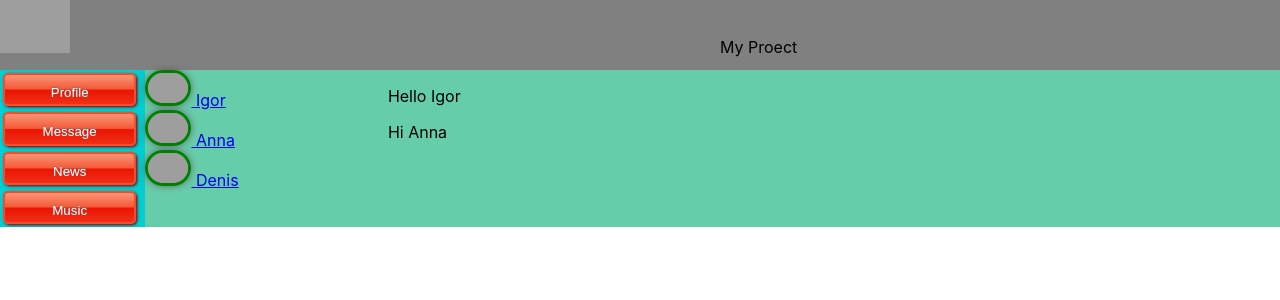
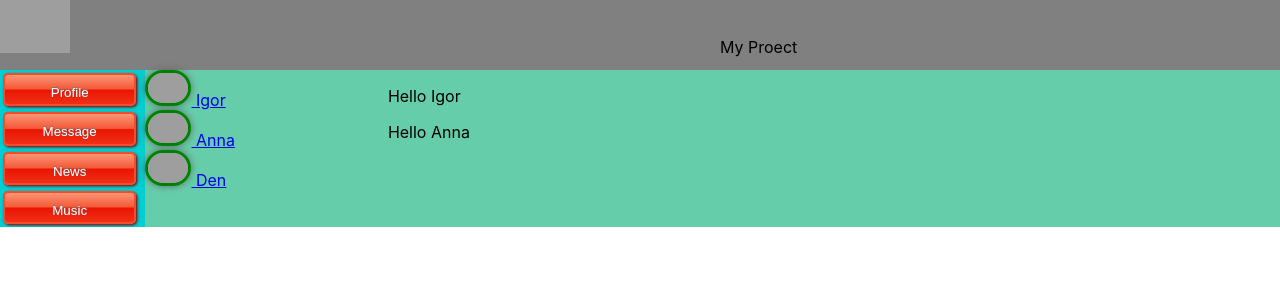
Before and after one commit to IgorOgievich/-SocialNetwork, a React (Create React App) app: page /Dialogs in a window 1280 px wide. Shown: the top 300 px of the page. Built offline with nearby package versions, Linux system fonts and the light colour scheme; grey boxes are pictures that could not be loaded.

Commit message:
Add arr.map()

```diff
--- a/src/Components/Dialogs/Dialogs.js
+++ b/src/Components/Dialogs/Dialogs.js
@@ -1,6 +1,14 @@
 import React from 'react';
 import a from '../Dialogs/Dialogs.module.css';
 import {NavLink} from "react-router-dom";
+
+// let message = [
+//     {name : "Igor", id : "1"},
+//     {name : "Anna", id : "2"},
+//     {name : "Den", id : "3"},
+// ];
+// let messageElement = message
+//     .map (el => <OneDialog name = {el.name} id = {el.id} /> );
 
 const OneDialog = (props) => {
     return (
@@ -19,16 +27,28 @@ const Message = (props) => {
 };
 
 const Dialogs = () => {
+    let name = [
+        {name : "Igor", id : "1"},
+        {name : "Anna", id : "2"},
+        {name : "Den", id : "3"},
+    ];
+    let nameElement = name
+        .map (el => <OneDialog name = {el.name} id = {el.id} /> );
+
+
+let message = [
+    {message: 'Hello Igor'},
+    {message: 'Hello Anna'},
+];
+ let messageElement = message.map(me =>  <Message message= {me.message}/> );
+
     return (
         <div className={a.content}>
             <div className={a.userName}>
-            <OneDialog name = "Igor" id = "1"/>
-            <OneDialog name = "Anna" id = "2"/>
-            <OneDialog name = "Denis" id = "3"/>
+                { nameElement }
             </div>
             <div className={a.messages}>
-               <Message message="Hello Igor"/>
-               <Message message="Hi Anna"/>
+                {messageElement}
             </div>
         </div>
 
--- a/src/Components/Profile/MyPosts/MyPosts.js
+++ b/src/Components/Profile/MyPosts/MyPosts.js
@@ -3,6 +3,14 @@ import a from './MyPosts.module.css';
 import Post from "./Post/Post";
 
 const MyPosts = () => {
+    // let message = [
+    //     {message: "Hi Igor"},
+    //     {message: "Hi Anna"},
+    //     {message: "Hi Den"},
+    //     {message: "Hi Vlad"}
+    // ];
+
+    // let messageElement = message.map(me => {}  )
     return (
         <div>
             <div className={a.items}>
@@ -10,11 +18,13 @@ const MyPosts = () => {
             </div>
             <div>
                 <textarea>New Post</textarea>
+                <div>
                     <button>Add</button>
                 </div>
-       <Post message = "Hi Igor"/>
-       <Post message = "Hi Anna"/>
-       <Post message = "Hi Den"/>
+            </div>
+            <div className={a.message}>
+            <Post />
+            </div>
         </div>
     );
 };
--- a/src/Components/Profile/MyPosts/MyPosts.module.css
+++ b/src/Components/Profile/MyPosts/MyPosts.module.css
@@ -1,3 +1,6 @@
 .items {
     color: white;
 }
+.message{
+    margin-top: 10px;
+}
--- a/src/Components/Profile/MyPosts/Post/Post.js
+++ b/src/Components/Profile/MyPosts/Post/Post.js
@@ -1,12 +1,17 @@
 import React from 'react';
 import a from './Post.module.css';
 
-const Post = (props) => {
+const Post = () => {
+    let message = [
+        {message: "Hi Igor" },
+    ];
+
+    let messageElement = message.map(m => m.message );
   return (
 
         <div className={a.items}>
             <img src="https://avatars.mds.yandex.net/get-pdb/1751508/5ce53352-7bf5-4b8b-801c-a4f1a7e06a0d/s1200"/>
-            {props.message}
+            {messageElement}
         </div>
 
   );
--- a/src/Components/Profile/Profile.module.css
+++ b/src/Components/Profile/Profile.module.css
@@ -1,6 +1,7 @@
 .content{
     grid-area: c;
     background-color: #66CDAA;
+    padding: 10px;
 }
 .content img {
     width: 600px;
```
Lines whose indentation alone changed are shown as unchanged.
